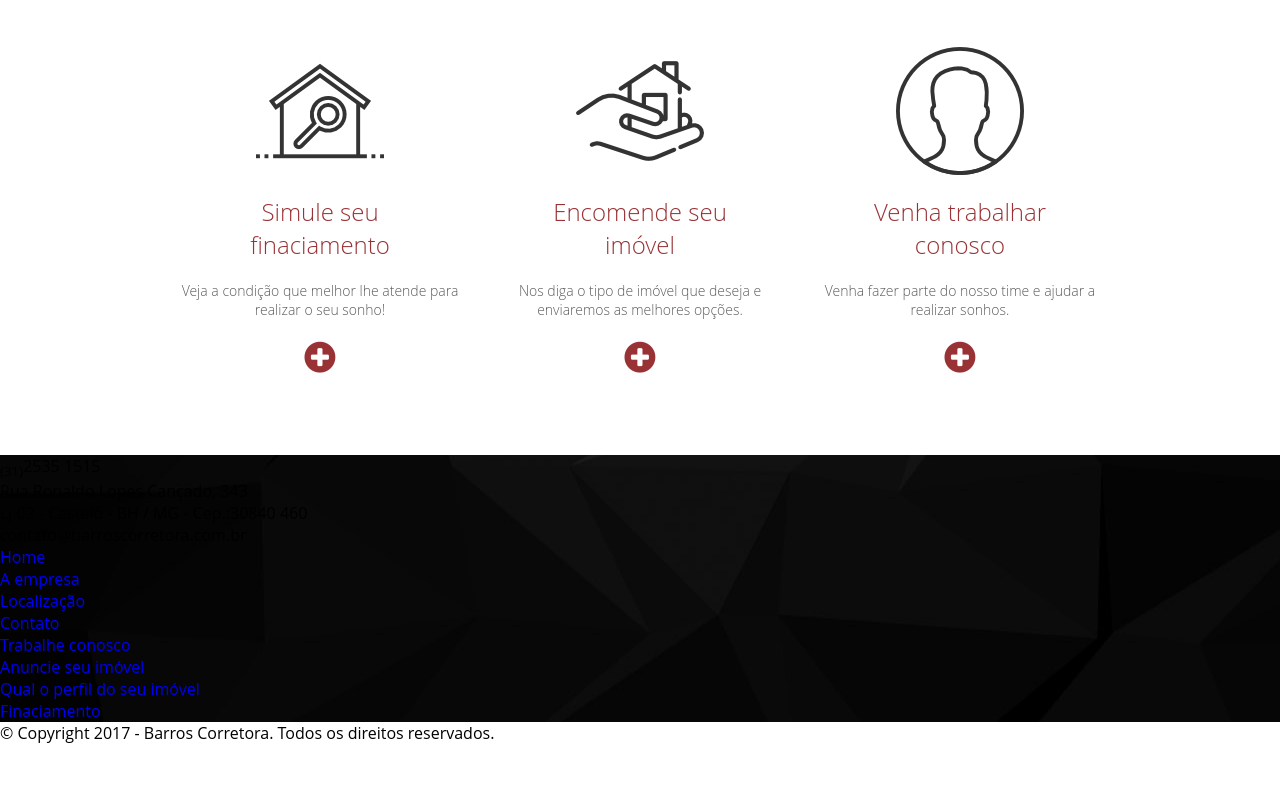
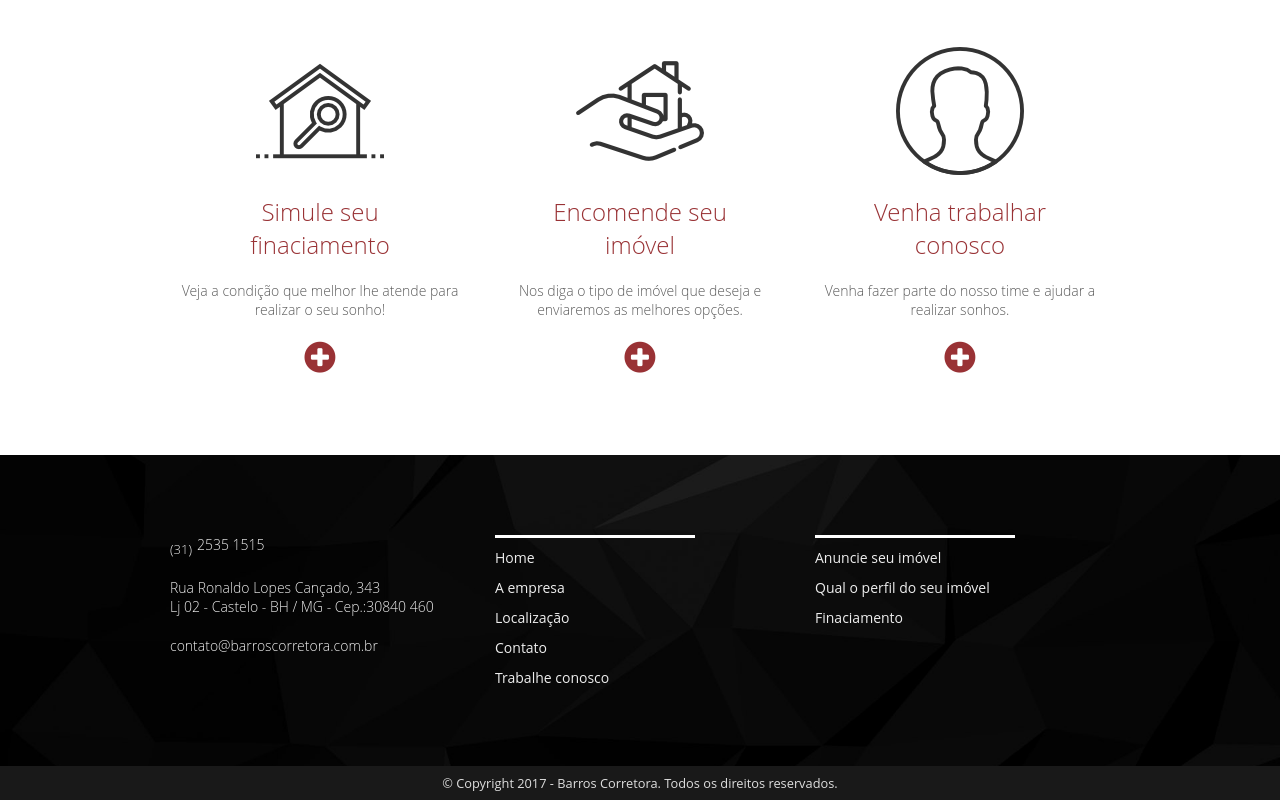
Before and after one commit to gutosoares/vianet-test, a website: page index.html in a window 1280 px wide. Shown: the part 1223-2023 px from the top of the page. Before the commit the page ends 1967 px from the top, so only its background shows below. Drawn offline with Linux system fonts and the light colour scheme.

Commit message:
Footer finished

```diff
--- a/index.html
+++ b/index.html
@@ -124,9 +124,10 @@
       </div>
     </section>
 
-    <section class="main-footer">
+    <section class="footer-bg">
+      <div class="footer">
         <div class="footer-item">
-        <span><sub>(31)</sub>2535 1515</span>
+          <p><sub>(31)</sub>2535 1515</p>
           <p>Rua Ronaldo Lopes Cançado, 343 <br> Lj 02 - Castelo - BH / MG - Cep.:30840 460</p>
           <p>contato@barroscorretora.com.br</p>
         </div>
@@ -148,9 +149,10 @@
             <li><a href="#">Finaciamento</a></li>
           </ul>
         </div>
+      </div>
     </section>
 
-    <footer class="footer">
+    <footer>
       <p>&copy Copyright 2017 - Barros Corretora. Todos os direitos reservados.</p>
     </footer>
   </div>
--- a/scss/style.scss
+++ b/scss/style.scss
@@ -1,28 +1,4 @@
-@import 'variables';
-
-// Reset
-* {
-  box-sizing: border-box;
-  margin: 0;
-  padding: 0;
-}
-
-body {
-  font-family: $font-default;
-}
-
-ul {
-  list-style: none;
-}
-
-a {
-	text-decoration: none;
-}
-
-img {
-	display: block;
-	max-width: 100%;
-}
+@import 'reset';
 
 // Destaques
 .destaques {
@@ -155,6 +131,70 @@ img {
 }
 
 // Main Footer
-.main-footer {
+.footer-bg {
   background: url('../img/footer-bg.jpg') no-repeat center;
+  background-size: cover;
+  padding: 60px 0 50px 0;
 }
+
+.footer {
+  max-width: $container;
+  margin: 0 auto;
+  display: flex;
+  flex-wrap: wrap;
+  justify-content: center;
+  align-items: center;
+
+  .footer-item {
+    margin: 20px 10px;
+    color: #fff;
+    flex: 1 1 260px;
+  	min-width: 260px;
+    align-self: flex-start;
+
+    p {
+      margin-bottom: 20px;
+      font-weight: 100;
+      color: #eee;
+      font-size: 0.875em;
+    }
+
+    sub {
+      margin-right: 5px;
+      font-size: 0.8125rem;
+    }
+
+    ul {
+      margin-left: 5px;
+    }
+
+    li {
+      margin: 8px 0;
+    }
+
+    ul li a {
+      color: #eee;
+      font-size: 0.875em;
+
+      &:hover {
+        color: $main-color;
+      }
+    }
+
+    ul::before {
+      content: '';
+      display: block;
+      width: 200px;
+      height: 3px;
+      background: #fff;
+    }
+  }
+}
+
+footer {
+  background: darken($footer-color, 10%);
+  color: $footer-info;
+  text-align: center;
+  padding: 8px 0;
+  font-size: 0.8em;
+}
```
Also changed, not shown: css/style.css. Lines whose indentation alone changed are shown as unchanged.
